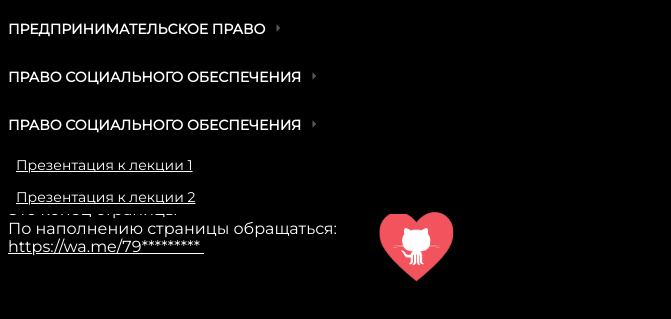
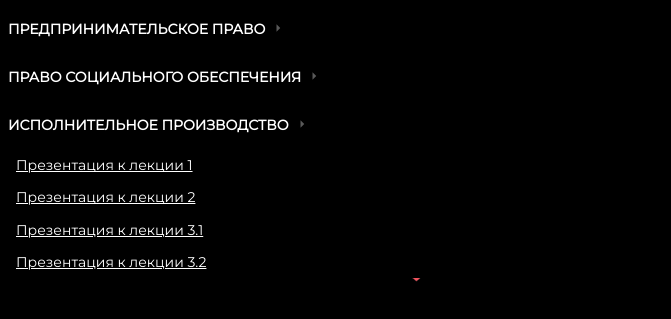
Before and after one commit to ninjakiwi-xyz/rsujfiles-React, a website built with Parcel: page index.html in a window 1280 px wide. Shown: the part 175-494 px from the top of the page, without its empty margins (0-671 px from the left). Built offline with nearby package versions, Linux system fonts and the light colour scheme.

Commit message:
Commit from TeleportHQ

```diff
--- a/home.css
+++ b/home.css
@@ -553,6 +553,66 @@
   font-weight: 500;
   text-decoration: underline;
 }
+.home-dropdown-toggle11 {
+  fill: #595959;
+  color: #595959;
+  width: 100%;
+  height: 100%;
+  display: inline-flex;
+  transition: 0.3s;
+  align-items: center;
+  padding-top: var(--dl-space-space-halfunit);
+  padding-left: var(--dl-space-space-unit);
+  border-radius: var(--dl-radius-radius-radius4);
+  padding-right: var(--dl-space-space-unit);
+  padding-bottom: var(--dl-space-space-halfunit);
+}
+.home-dropdown-toggle11:hover {
+  fill: #fff;
+  color: #fff;
+  background-color: #595959;
+}
+.home-link09 {
+  color: var(--dl-color-gray-white);
+  width: 100%;
+  cursor: pointer;
+  display: flex;
+  font-size: 14px;
+  font-style: normal;
+  font-family: Montserrat;
+  font-weight: 500;
+  text-decoration: underline;
+}
+.home-dropdown-toggle12 {
+  fill: #595959;
+  color: #595959;
+  width: 100%;
+  height: 100%;
+  display: inline-flex;
+  transition: 0.3s;
+  align-items: center;
+  padding-top: var(--dl-space-space-halfunit);
+  padding-left: var(--dl-space-space-unit);
+  border-radius: var(--dl-radius-radius-radius4);
+  padding-right: var(--dl-space-space-unit);
+  padding-bottom: var(--dl-space-space-halfunit);
+}
+.home-dropdown-toggle12:hover {
+  fill: #fff;
+  color: #fff;
+  background-color: #595959;
+}
+.home-link10 {
+  color: var(--dl-color-gray-white);
+  width: 100%;
+  cursor: pointer;
+  display: flex;
+  font-size: 14px;
+  font-style: normal;
+  font-family: Montserrat;
+  font-weight: 500;
+  text-decoration: underline;
+}
 .home-container6 {
   flex: 0 0 auto;
   width: 100%;
@@ -588,7 +648,7 @@
   color: var(--dl-color-gray-white);
   font-family: Montserrat;
 }
-.home-link09 {
+.home-link11 {
   text-decoration: underline;
 }
 .home-container8 {
@@ -599,7 +659,7 @@
   position: relative;
   flex-direction: column;
 }
-.home-link10 {
+.home-link12 {
   display: contents;
 }
 .home-image1 {
@@ -764,7 +824,7 @@
     position: static;
     align-self: center;
   }
-  .home-link09 {
+  .home-link11 {
     text-decoration: underline;
   }
 }
--- a/index.html
+++ b/index.html
@@ -226,7 +226,7 @@
         <div data-thq="thq-dropdown" class="home-thq-dropdown3 list-item">
           <div data-thq="thq-dropdown-toggle" class="home-dropdown-toggle08">
             <span class="home-text15">
-              <span class="home-text16">ПРАВО социального обеспечения</span>
+              <span class="home-text16">Исполнительное производство</span>
               <br />
             </span>
             <div data-thq="thq-dropdown-arrow" class="home-dropdown-arrow3">
@@ -263,6 +263,32 @@
                   Презентация к лекции 2
                 </a>
               </div>
+              <div
+                data-thq="thq-dropdown-toggle"
+                class="home-dropdown-toggle11"
+              >
+                <a
+                  href="https://github.com/ninjakiwi-xyz/rsuj_files/raw/gh-pages/files/%D0%BF%D1%80%D0%B5%D0%B7%D0%B5%D0%BD%D1%82%D0%B0%D1%86%D0%B8%D1%8F%20%D0%BA%20%D0%BB%D0%B5%D0%BA%D1%86%D0%B8%D0%B8%203.1.pptx"
+                  target="_blank"
+                  rel="noreferrer noopener"
+                  class="home-link09"
+                >
+                  Презентация к лекции 3.1
+                </a>
+              </div>
+              <div
+                data-thq="thq-dropdown-toggle"
+                class="home-dropdown-toggle12"
+              >
+                <a
+                  href="https://github.com/ninjakiwi-xyz/rsuj_files/raw/gh-pages/files/%D0%BF%D1%80%D0%B5%D0%B7%D0%B5%D0%BD%D1%82%D0%B0%D1%86%D0%B8%D1%8F%20%D0%BA%20%D0%BB%D0%B5%D0%BA%D1%86%D0%B8%D0%B8%203.2.pptx"
+                  target="_blank"
+                  rel="noreferrer noopener"
+                  class="home-link10"
+                >
+                  Презентация к лекции 3.2
+                </a>
+              </div>
             </li>
           </ul>
         </div>
@@ -276,7 +302,7 @@
                   href="https://wa.me/79261319337"
                   target="_blank"
                   rel="noreferrer noopener"
-                  class="home-link09"
+                  class="home-link11"
                 >
                   https://wa.me/79*********
                 </a>
@@ -289,7 +315,7 @@
               href="https://pages.github.com"
               target="_blank"
               rel="noreferrer noopener"
-              class="home-link10"
+              class="home-link12"
             >
               <img
                 alt="image"
```
